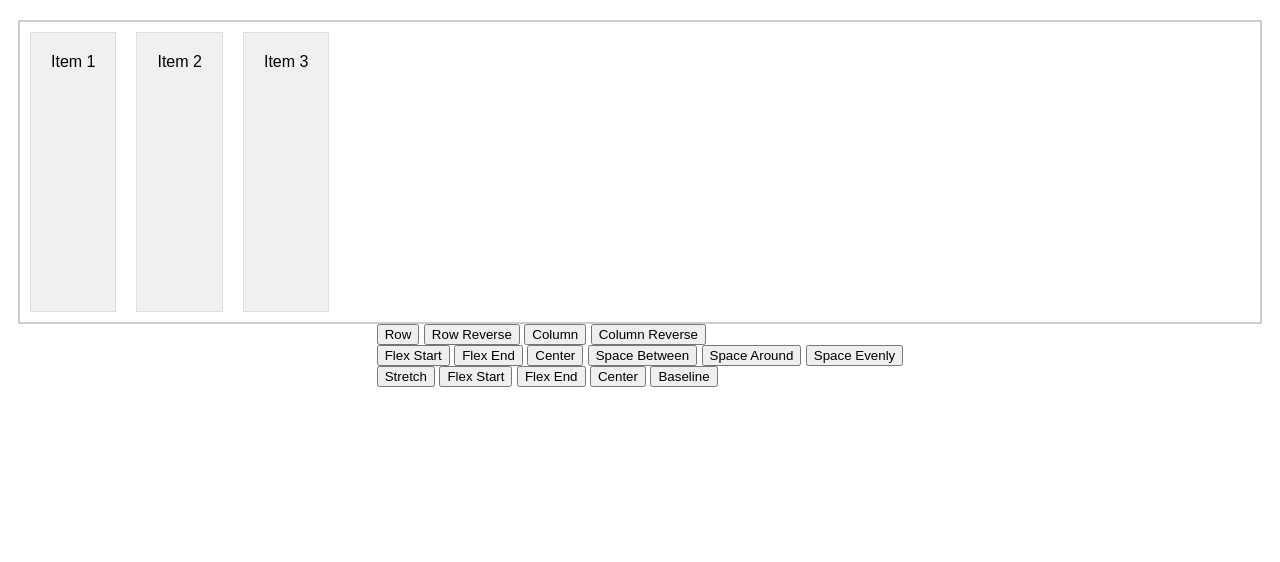
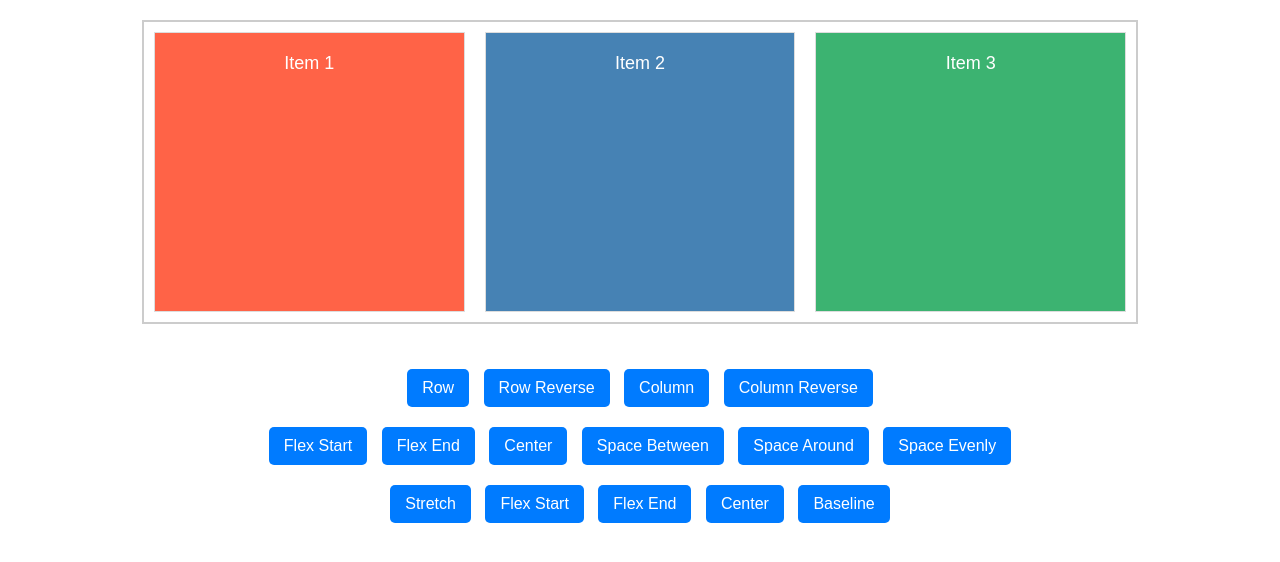
Before and after one commit to DaddySmurf1920/CRUZ_TSA8, a plain HTML site: page index.html in a window 1280 px wide. Drawn offline with Linux system fonts and the light colour scheme.

Commit message:
Update styles.css

```diff
--- a/styles.css
+++ b/styles.css
@@ -1,4 +1,3 @@
-
 body {
     font-family: Arial, sans-serif;
     display: flex;
@@ -9,24 +8,57 @@ body {
 }
 
 .controls {
-    margin-bottom: 20px;
+    margin-top: 20px;
+    display: flex;
+    flex-direction: column;
+    align-items: center;
 }
 
-.controls label {
-    margin-right: 10px;
+.control-group {
+    margin-bottom: 10px;
+}
+
+button {
+    margin: 5px;
+    padding: 10px 15px;
+    border: none;
+    background-color: #007BFF;
+    color: white;
+    cursor: pointer;
+    font-size: 16px;
+    border-radius: 5px;
+}
+
+button:hover {
+    background-color: #0056b3;
 }
 
 .flex-container {
     display: flex;
-    width: 100%;
+    width: 80%;
     height: 300px;
     border: 2px solid #ccc;
+    margin-bottom: 20px;
 }
 
 .flex-item {
-    background-color: #f0f0f0;
+    flex: 1;
     border: 1px solid #ddd;
     padding: 20px;
     margin: 10px;
     text-align: center;
+    color: white;
+    font-size: 18px;
 }
+
+.flex-item:nth-child(1) {
+    background-color: #ff6347; /* Tomato */
+}
+
+.flex-item:nth-child(2) {
+    background-color: #4682b4; /* SteelBlue */
+}
+
+.flex-item:nth-child(3) {
+    background-color: #3cb371; /* MediumSeaGreen */
+}
```
